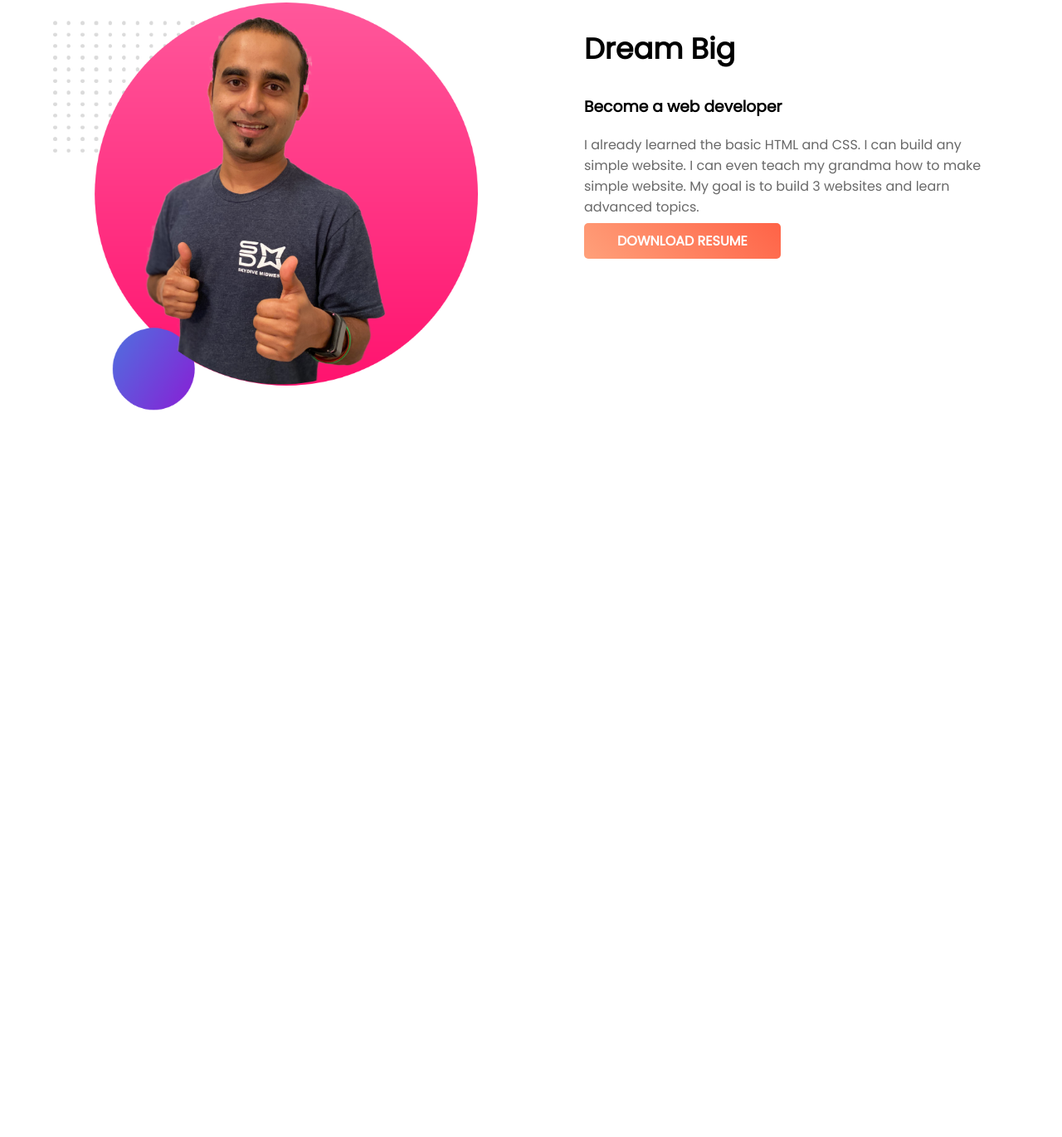
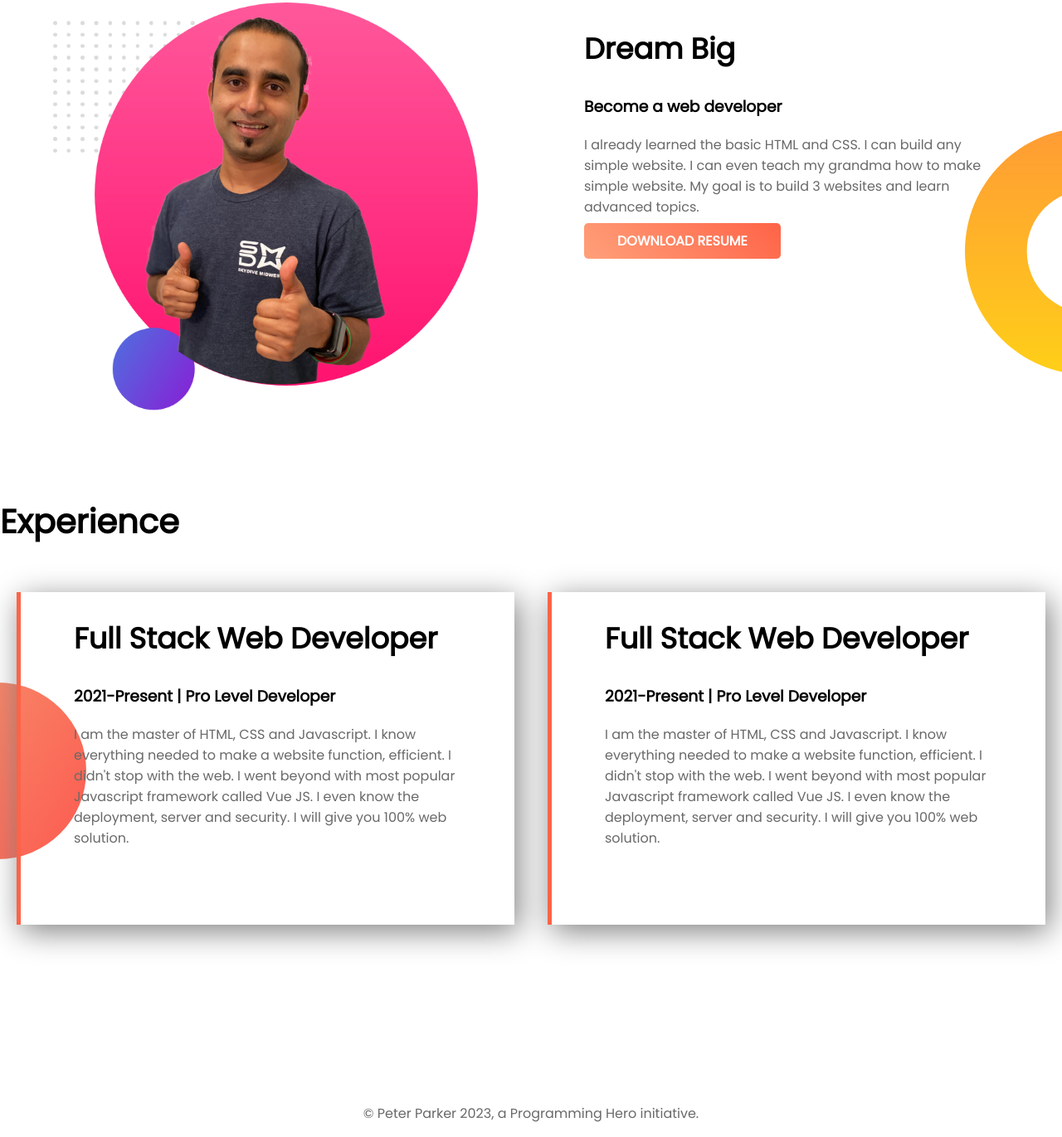
Before and after one commit to kawsarkabir/kawsarkabir-portfolio, a plain HTML site: page index.html in a window 1280 px wide. Shown: the part 612-1983 px from the top of the page at 83% size. Before the commit the page ends 1114 px from the top, so only its background shows below. Drawn offline with Linux system fonts and the light colour scheme.

Commit message:
finally done

```diff
--- a/index.html
+++ b/index.html
@@ -26,6 +26,7 @@
         </div>
     </section>
     <!-- header part end -->
+
     <!-- Dream Part Start -->
     <section class="dream">
         <div class="dream-img half-with">
@@ -41,6 +42,31 @@
     </section>
     <!-- Dream Part end -->
 
+    <!-- Experiences section start -->
+
+    <h1 class="ex">Experience</h1>
+    <section class="experience">
+        <div class="experiences-content">
+            <div class="half-with card" id="lal">
+                <h1>Full Stack Web Developer</h1>
+                <h3>2021-Present | Pro Level Developer</h3>
+                <p>I am the master of HTML, CSS and Javascript. I know everything needed  to make a website function, efficient. I didn't stop with the web. I went beyond with most popular Javascript framework called Vue JS. I even know the deployment, server and security. I will give you 100% web solution.</p>
+            </div>
+            <div class="half-with card" id="nil">
+                <h1>Full Stack Web Developer</h1>
+                <h3>2021-Present | Pro Level Developer</h3>
+                <p>I am the master of HTML, CSS and Javascript. I know everything needed  to make a website function, efficient. I didn't stop with the web. I went beyond with most popular Javascript framework called Vue JS. I even know the deployment, server and security. I will give you 100% web solution.</p>
+
+            </div>
+        </div>
+
+    </section>
+
+    <!-- Experiences section end -->
+    <!-- futter section start  -->
+    <footer>
+        <p>© Peter Parker 2023, a Programming Hero initiative.</p>
+    </footer>
 
 
 </body>
--- a/style.css
+++ b/style.css
@@ -42,7 +42,51 @@ section{
     color: white;
     font-weight: 700;
  }
+ .dream{
+    background-image: url(./img/dream-bg.png);
+    background-repeat: no-repeat;
+    background-position: right;
+    padding-bottom: 100px;
+ }
  .dream h2{
     font-size: 35px;
 
  }
+ /* dream section end */
+
+ /* experience section start */
+ section.experience{
+    background-image: url(./img/exp-bg.png);
+    background-repeat: no-repeat;
+    background-position: left;
+    margin-top: 40px;
+    height: 401px;
+    margin-bottom: 200px;
+ }
+.experiences-content{
+    display: flex;
+    position: relative;
+    top: -15px;
+}
+.card{
+    box-shadow: 5px 8px 35px grey;
+    margin-left: 20px;
+    margin-right: 20px;
+    border-left: 5px solid tomato;
+
+}
+.card h1{
+    font-size: 35px;
+}
+.ex{
+    font-size: 40px;
+    position: relative;
+    bottom: 30px;
+}
+ footer p{
+    text-align: center;
+    color:dimgray
+
+ }
+
+ /*  experience section end */
```
